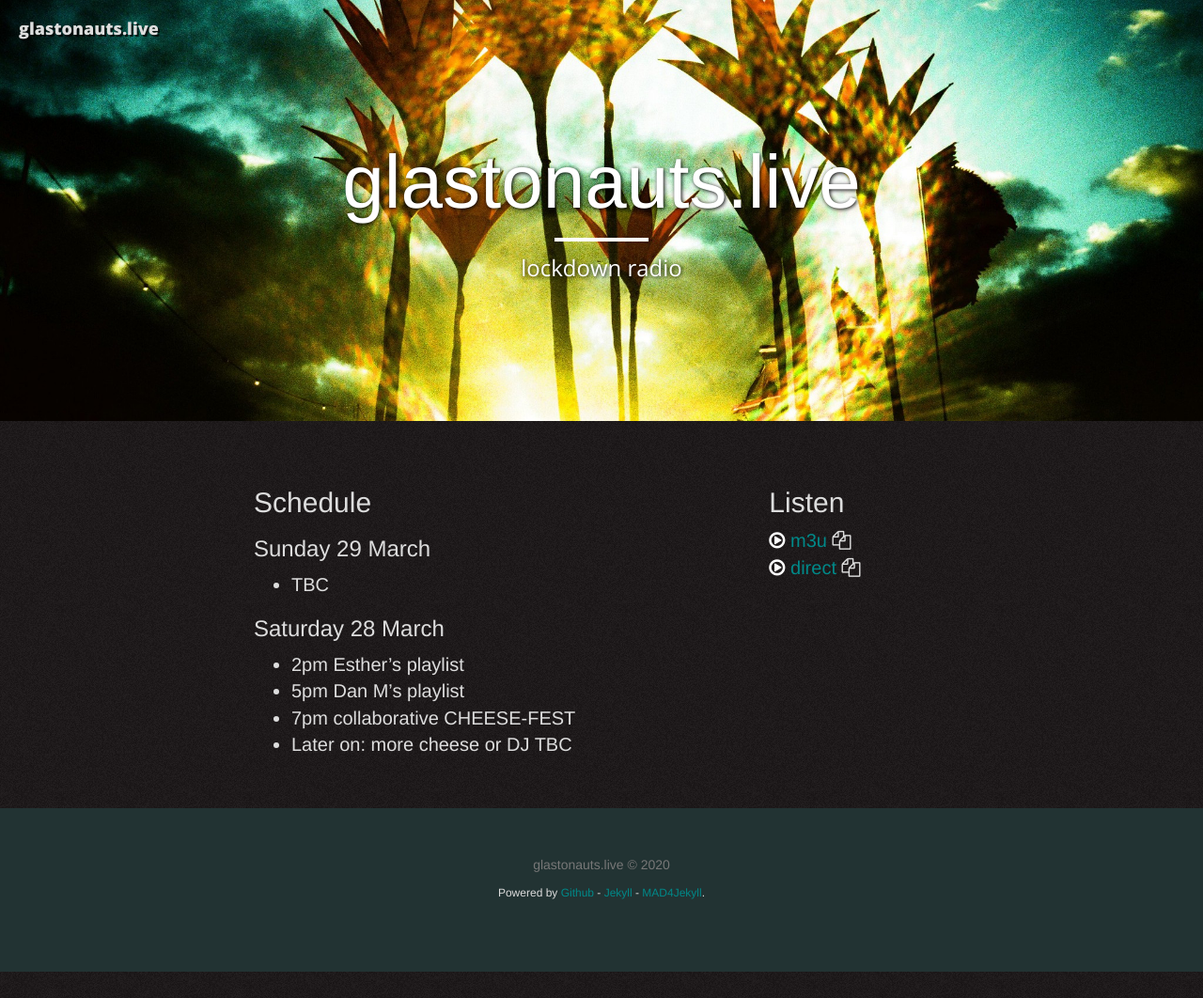
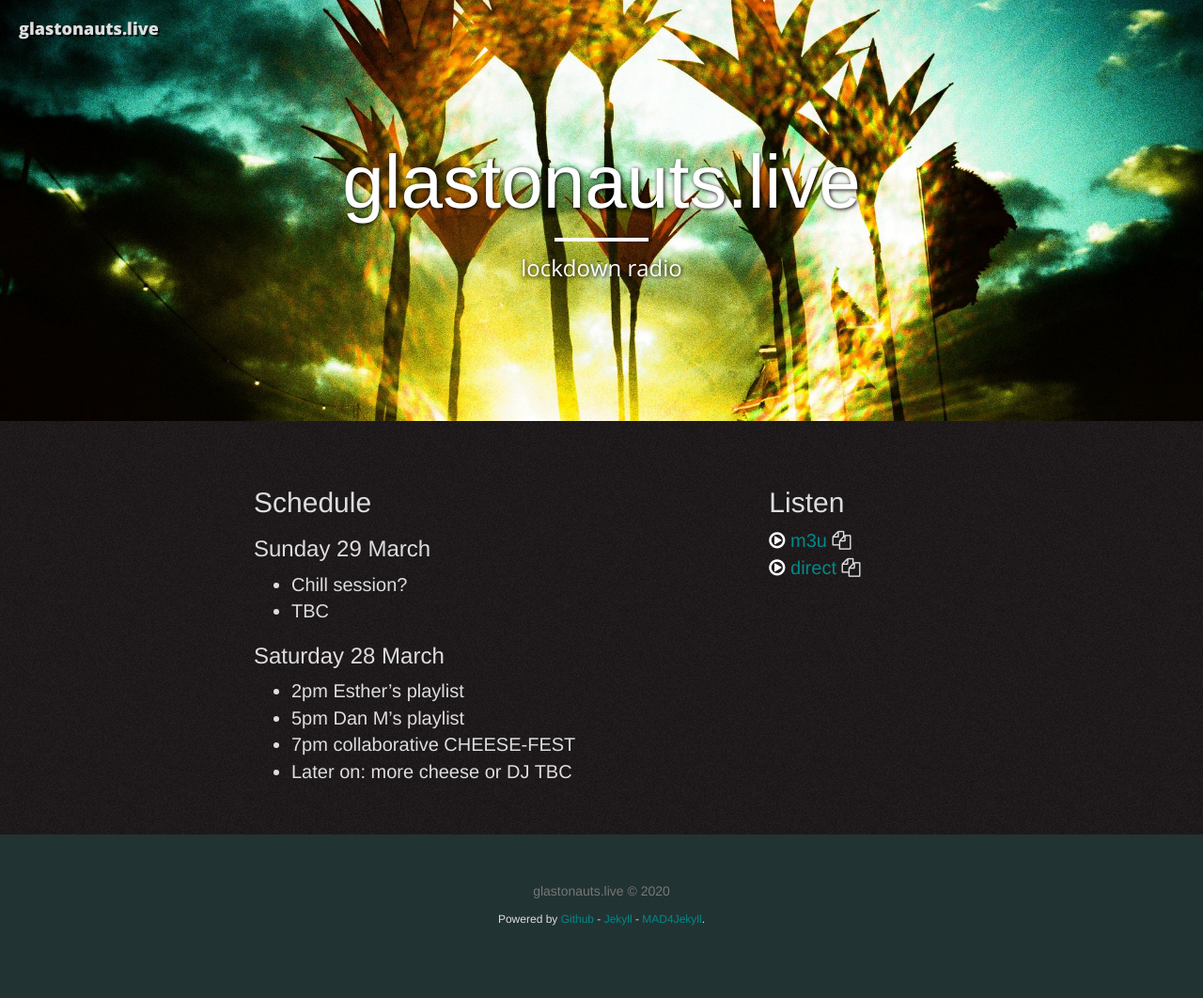
Before and after one commit to bobular/glastonauts.live, a Jekyll site: the page built from pages/index.html, in a window 1280 px wide and 1062 px high. Shown: the whole window at 94% size. Built offline with Jekyll 4.4.1, drawn with Linux system fonts in a browser that asks for light colours; nearby versions of some CDN libraries.

Commit message:
test push

```diff
--- a/_includes/schedule.md
+++ b/_includes/schedule.md
@@ -2,6 +2,7 @@
 
 ### Sunday 29 March
 
+* Chill session?
 * TBC
 
 ### Saturday 28 March
```
